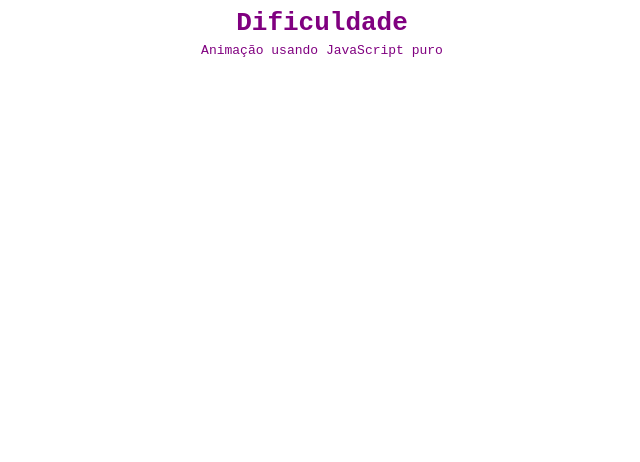
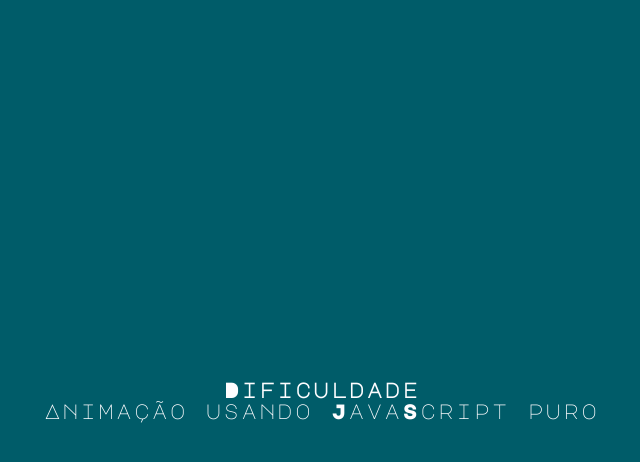
Before and after one commit to lizvidotti91/minicurso-js-marco-bruno-dev, a plain HTML site: page index.html in a window 1280 px wide. Shown: the whole page, without its empty margins (318-958 px from the left). Drawn offline with Linux system fonts and the light colour scheme.

Commit message:
inserindo css no html

```diff
--- a/index.html
+++ b/index.html
@@ -4,6 +4,24 @@
     <meta charset="UTF-8">
     <meta name="viewport" content="width=device-width, initial-scale=1.0">
     <title>Minha página</title>
+    <link href="https://fonts.googleapis.com/css2?family=Major+Mono+Display&display=swap" rel="stylesheet">
+
+    <style>
+        *{
+            background-color: #005C69;
+            border: none;
+            margin: 0;
+            padding: 0;
+        }
+
+        #root{
+            align-items: center;
+            display: flex;
+            flex-direction: column;
+            height: 100vh;
+            justify-content: center;
+        }
+    </style>
 </head>
 <body>
     <div id="root"></div>
--- a/js/index.js
+++ b/js/index.js
@@ -6,10 +6,10 @@ const smallContent = 'Animação usando JavaScript puro';
 const title = Title`
     ${textTitle};
     ${smallContent};
-    color: purple;
-    font-family: monospace;
-    margin: 5px;
-    text-align: center;
+    color: #FDFDFF;
+    font-family: 'Major Mono Display', monospace;
+    font-size: 1.3rem;
+    letter-spacing: 2.5px;
 `
 
 root.insertAdjacentHTML('beforeend',title);
```
